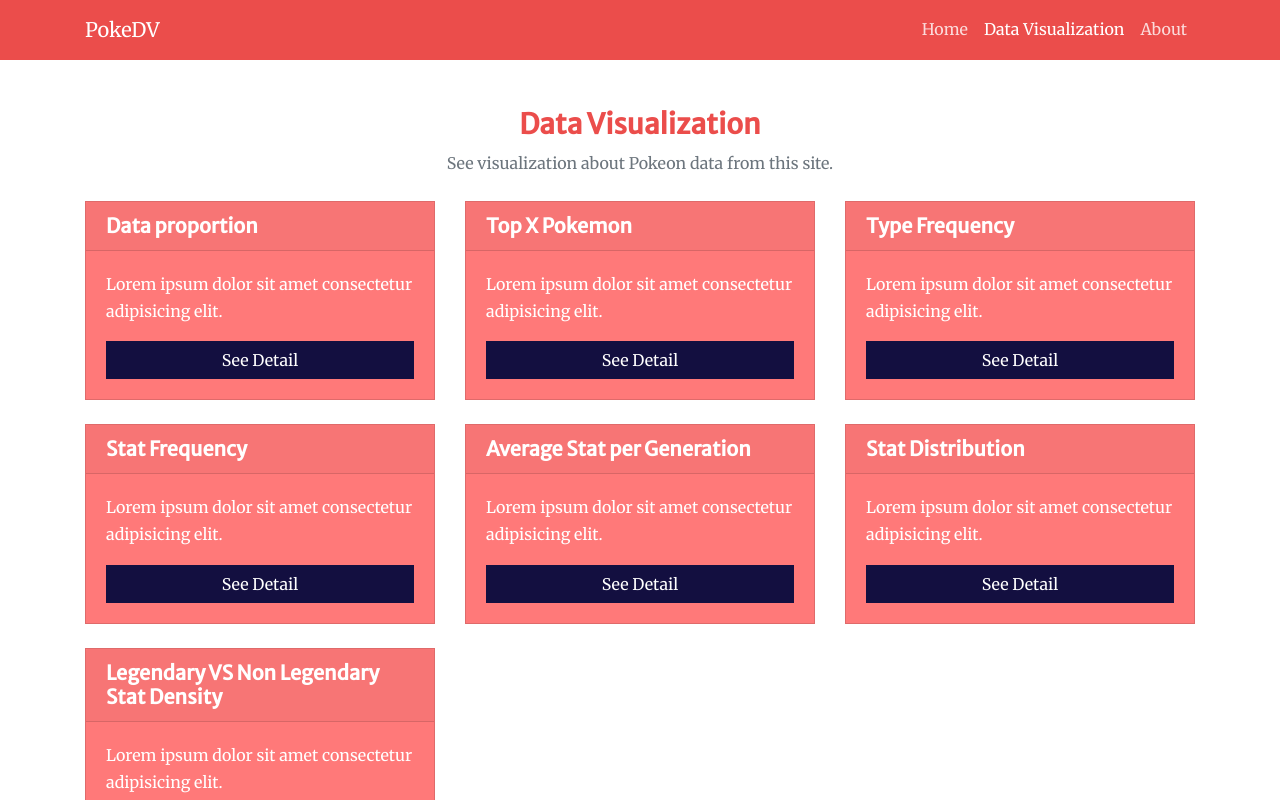
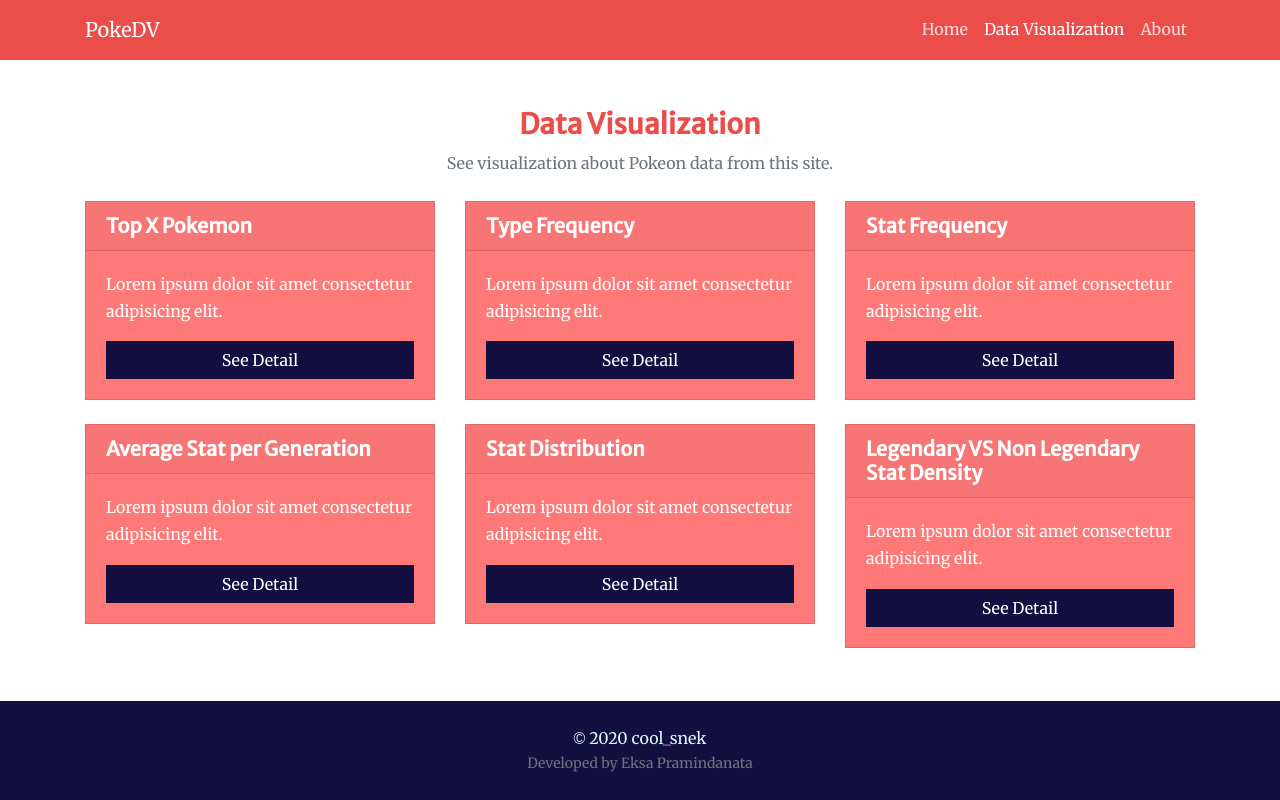
Before and after one commit to pramindanata/pokemon-dv-client, a Next.js app: page /visualization in a window 1280 px wide. Shown: the top 800 px of the page. Built offline with nearby package versions, Linux system fonts and the light colour scheme.

Commit message:
remove proportion page

```diff
--- a/src/pages/visualization/index.jsx
+++ b/src/pages/visualization/index.jsx
@@ -6,11 +6,6 @@ import Head from '~/components/shared/Head'
 
 const Visualization = () => {
   const menu = [
-    {
-      title: 'Data proportion',
-      description: 'Lorem ipsum dolor sit amet consectetur adipisicing elit.',
-      href: '/visualization/proportion',
-    },
     {
       title: 'Top X Pokemon',
       description: 'Lorem ipsum dolor sit amet consectetur adipisicing elit.',
```
